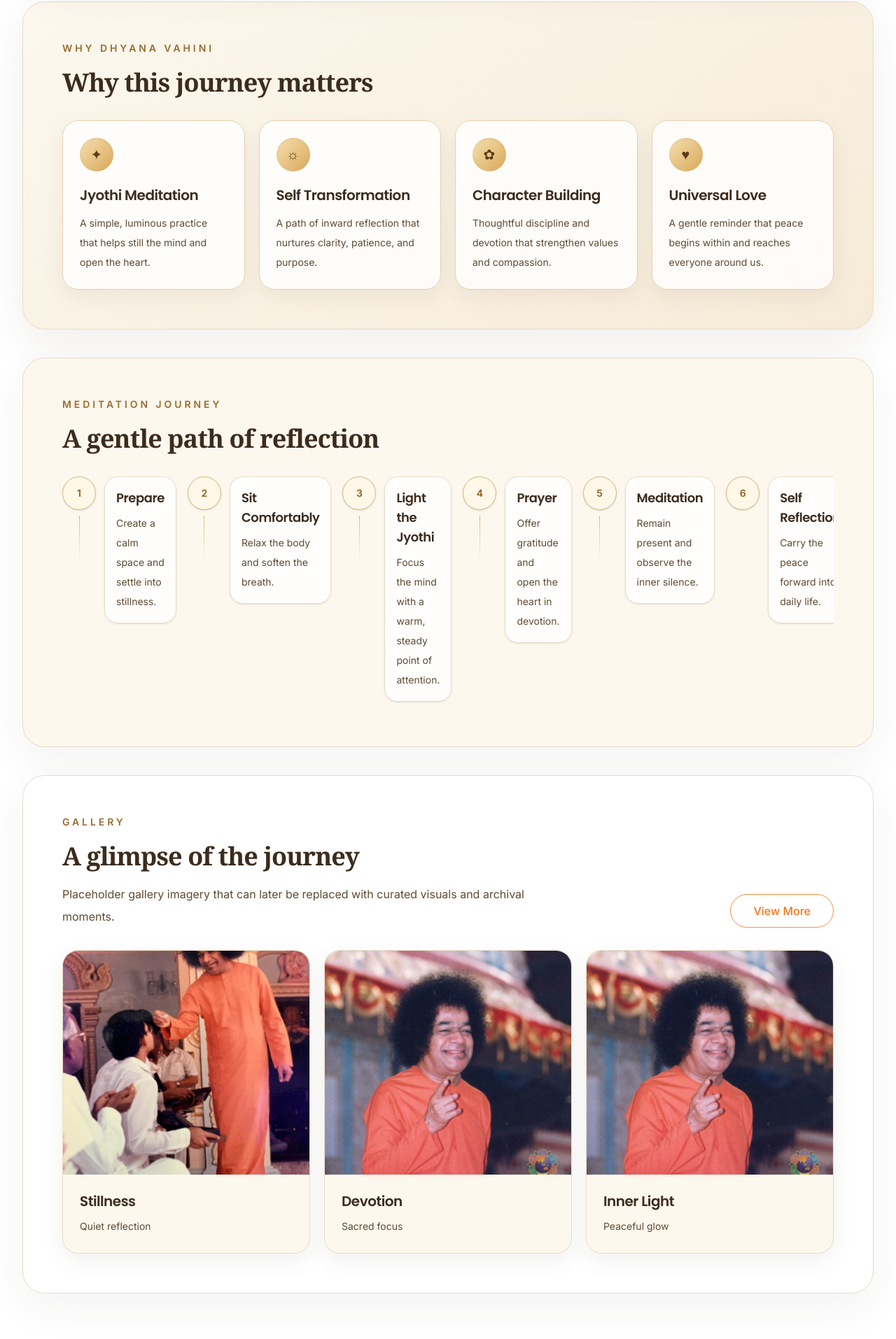
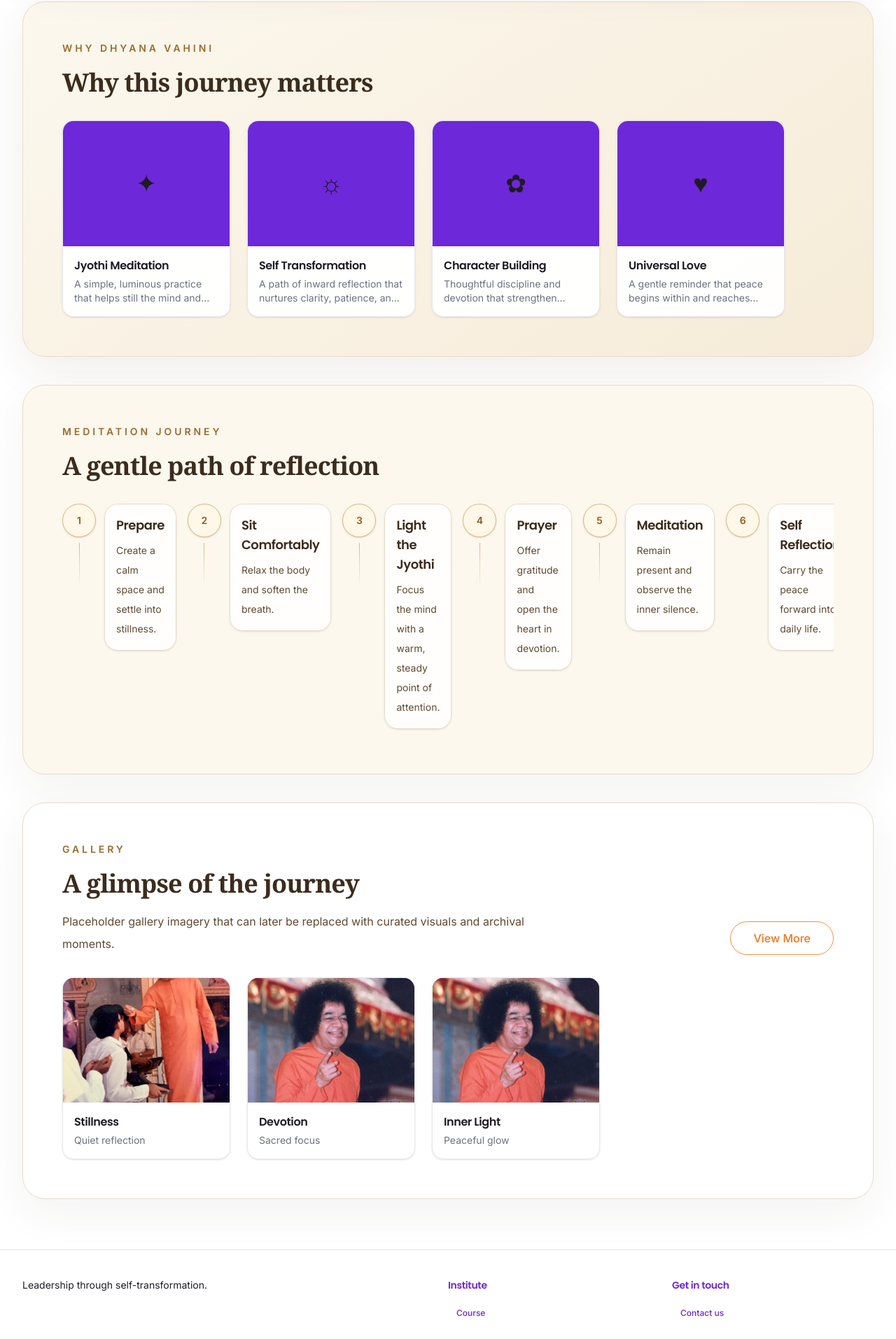
Before and after one commit to andholemoksha/SSSLST_Website, a React (Vite) app in the folder frontend/: page /programme/dhyana-vahini in a window 1280 px wide. Shown: the part 1571-3485 px from the top of the page at 70% size. Built offline with nearby package versions, Linux system fonts and the light colour scheme.

Commit message:
refactor: reuse cards on programme pages

```diff
--- a/frontend/src/features/dhyana-vahini/components/DhyanaVahiniGallery.jsx
+++ b/frontend/src/features/dhyana-vahini/components/DhyanaVahiniGallery.jsx
@@ -1,4 +1,5 @@
 import { Button } from "@/components/ui/Button/button";
+import { TileCard } from "@/components/ui/tile-card";
 import { useDhyanaVahiniContent } from "@/features/dhyana-vahini/hooks/useDhyanaVahiniContent";
 
 export function DhyanaVahiniGallery() {
@@ -24,15 +25,16 @@ export function DhyanaVahiniGallery() {
         </Button>
       </div>
 
-      <div className="mt-8 grid gap-5 md:grid-cols-2 xl:grid-cols-3">
+      <div className="mt-8 grid grid-cols-2 gap-4 sm:flex sm:flex-wrap sm:gap-6">
         {gallery.items.map((item) => (
-          <div key={item.title} className="overflow-hidden rounded-[1.4rem] border border-[#e8dcc9] bg-[#fdf8ee] shadow-[0_10px_30px_rgba(95,74,50,0.08)]">
-            <img src={item.image} alt={item.title} className="h-56 w-full object-cover sm:h-64 lg:h-72 xl:h-80" loading="lazy" />
-            <div className="p-6">
-              <h3 className="text-xl font-semibold text-[#3c2c1d]">{item.title}</h3>
-              <p className="mt-2 text-sm leading-7 text-[#5f4a32]">{item.caption}</p>
-            </div>
-          </div>
+          <TileCard
+            key={item.title}
+            title={item.title}
+            description={item.caption}
+            image={item.image}
+            showFooter={false}
+            className="w-full sm:w-60"
+          />
         ))}
       </div>
     </section>
--- a/frontend/src/features/dhyana-vahini/components/DhyanaVahiniWhy.jsx
+++ b/frontend/src/features/dhyana-vahini/components/DhyanaVahiniWhy.jsx
@@ -1,3 +1,4 @@
+import { TileCard } from "@/components/ui/tile-card";
 import { useDhyanaVahiniContent } from "@/features/dhyana-vahini/hooks/useDhyanaVahiniContent";
 
 export function DhyanaVahiniWhy() {
@@ -14,18 +15,16 @@ export function DhyanaVahiniWhy() {
         </h2>
       </div>
 
-      <div className="mt-8 grid gap-5 md:grid-cols-2 xl:grid-cols-4">
+      <div className="mt-8 grid grid-cols-2 gap-4 sm:flex sm:flex-wrap sm:gap-6">
         {why.items.map((item) => (
-          <div
+          <TileCard
             key={item.title}
-            className="group rounded-[1.4rem] border border-[#e6d2af] bg-white/80 p-6 shadow-[0_10px_30px_rgba(95,74,50,0.08)] transition duration-300 hover:-translate-y-1 hover:shadow-[0_16px_40px_rgba(95,74,50,0.14)]"
-          >
-            <div className="flex h-12 w-12 items-center justify-center rounded-full bg-[linear-gradient(135deg,_#f6e1b0_0%,_#d9a75a_100%)] text-xl text-[#5c3a17] shadow-inner">
-              {item.icon}
-            </div>
-            <h3 className="mt-5 text-xl font-semibold text-[#3c2c1d]">{item.title}</h3>
-            <p className="mt-3 text-sm leading-7 text-[#5f4a32]">{item.description}</p>
-          </div>
+            title={item.title}
+            description={item.description}
+            media={<span className="text-4xl">{item.icon}</span>}
+            showFooter={false}
+            className="w-full sm:w-60"
+          />
         ))}
       </div>
     </section>
--- a/frontend/src/features/home/components/HeroFeatureCard.jsx
+++ b/frontend/src/features/home/components/HeroFeatureCard.jsx
@@ -6,7 +6,7 @@ import {
   GraduationCap,
   Award,
 } from "lucide-react";
-import { TileCard } from "@/components/ui/tile-card";
+import { GlassCard } from "@/components/ui/glass-card";
 
 const iconMap = {
   calendar: Calendar,
@@ -21,17 +21,11 @@ export function HeroFeatureCard({ icon, label }) {
   const Icon = iconMap[icon];
 
   return (
-    <TileCard
-      title={label}
-      media={
-        <div className="flex h-12 w-12 items-center justify-center rounded-full bg-primary/15">
+    <GlassCard className="flex w-40 shrink-0 snap-start flex-col items-center gap-3 p-5 text-center sm:w-auto">
+      <div className="flex h-12 w-12 items-center justify-center rounded-full glow-accent">
           <Icon className="h-6 w-6 text-accent" aria-hidden="true" />
-        </div>
-      }
-      showFooter={false}
-      cta={null}
-      className="w-40 shrink-0 snap-start sm:w-auto"
-      cardClassName="border-primary/20 bg-white/10 text-white shadow-lg backdrop-blur-sm"
-    />
+      </div>
+      <span className="text-sm font-medium text-white">{label}</span>
+    </GlassCard>
   );
 }
--- a/frontend/src/features/home/components/HeroUGCCard.jsx
+++ b/frontend/src/features/home/components/HeroUGCCard.jsx
@@ -1,19 +1,16 @@
 import { Landmark } from "lucide-react";
-import { TileCard } from "@/components/ui/tile-card";
+import { GlassCard } from "@/components/ui/glass-card";
 
 export function HeroUGCCard({ ugc }) {
   return (
-    <TileCard
-      title={ugc.title}
-      description={ugc.subtitle}
-      media={
-        <div className="flex h-12 w-12 shrink-0 items-center justify-center rounded-full bg-primary/15">
+    <GlassCard className="flex items-center gap-4 p-5 text-white">
+      <div className="flex h-12 w-12 shrink-0 items-center justify-center rounded-full glow-accent">
           <Landmark className="h-6 w-6 text-accent" aria-hidden="true" />
-        </div>
-      }
-      showFooter={false}
-      cta={null}
-      cardClassName="border-primary/20 bg-white/10 text-white shadow-lg backdrop-blur-sm"
-    />
+      </div>
+      <div>
+        <p className="font-heading text-lg font-bold">{ugc.title}</p>
+        <p className="text-sm text-white/75">{ugc.subtitle}</p>
+      </div>
+    </GlassCard>
   );
 }
--- a/frontend/src/features/home/components/HighlightsSection.jsx
+++ b/frontend/src/features/home/components/HighlightsSection.jsx
@@ -1,5 +1,5 @@
 import { Section } from "@/components/layout/Section";
-import { TileCard } from "@/components/ui/tile-card";
+import { Card, CardHeader, CardTitle, CardContent } from "@/components/ui/card";
 import { useHomeContent } from "@/features/home/hooks/useHomeContent";
 
 export function HighlightsSection() {
@@ -8,13 +8,16 @@ export function HighlightsSection() {
   return (
     <Section id="highlights" className="scroll-mt-24" containerClassName="grid gap-6 sm:grid-cols-3">
       {highlights.map((highlight) => (
-        <TileCard
+        <Card
           key={highlight.title}
-          title={highlight.title}
-          description={highlight.description}
-          initials={highlight.title.slice(0, 2).toUpperCase()}
-          showFooter={false}
-        />
+        >
+          <CardHeader>
+            <CardTitle>{highlight.title}</CardTitle>
+          </CardHeader>
+          <CardContent className="text-sm">
+            {highlight.description}
+          </CardContent>
+        </Card>
       ))}
     </Section>
   );
--- a/frontend/src/features/satsang/components/SatsangYearCard.jsx
+++ b/frontend/src/features/satsang/components/SatsangYearCard.jsx
@@ -1,43 +1,13 @@
-import { ArrowRight } from "lucide-react";
-import { Link } from "react-router-dom";
-import { Badge } from "@/components/ui/badge";
-import { Button } from "@/components/ui/Button/button";
-import { Card } from "@/components/ui/card";
+import { TileCard } from "@/components/ui/tile-card";
 import { cn } from "@/lib/utils";
 
 export function SatsangYearCard({ item, className }) {
   return (
-    <Card className={cn("overflow-hidden", className)}>
-      <Link to={`/satsang/${item.year}`} className="block">
-        <div className="relative aspect-[4/5] overflow-hidden bg-muted">
-          <img
-            src={item.image}
-            alt={`${item.title} placeholder`}
-            className="h-full w-full object-cover"
-            loading="lazy"
-          />
-          <div className="absolute inset-0 bg-gradient-to-t from-text-h/85 via-text-h/25 to-transparent opacity-95" />
-          <div className="absolute left-4 top-4">
-            <Badge className="border-transparent bg-white text-foreground shadow-sm">
-              {item.year}
-            </Badge>
-          </div>
-          <div className="absolute inset-x-0 bottom-0 p-6 text-white">
-            <p className="text-xs font-semibold uppercase tracking-[0.18em] text-white/80">
-              {item.year}
-            </p>
-            <h3 className="mt-2 text-lg font-semibold leading-none">{item.title}</h3>
-            <Button
-              to={`/satsang/${item.year}`}
-              variant="outline"
-              size="sm"
-              icon={<ArrowRight className="h-4 w-4" />}
-            >
-              View Details
-            </Button>
-          </div>
-        </div>
-      </Link>
-    </Card>
+    <TileCard
+      to={`/satsang/${item.year}`}
+      title={item.title}
+      image={item.image}
+      className={cn("w-full sm:w-60", className)}
+    />
   );
 }
--- a/frontend/src/features/satsang/components/SatsangYearGrid.jsx
+++ b/frontend/src/features/satsang/components/SatsangYearGrid.jsx
@@ -19,12 +19,11 @@ export function SatsangYearGrid() {
         </p>
       </div>
 
-      <div className="mt-12 grid gap-7 sm:grid-cols-2 lg:grid-cols-3 xl:grid-cols-12">
-        {yearsSection.years.map((item, index) => (
+      <div className="mt-12 grid grid-cols-2 gap-4 sm:flex sm:flex-wrap sm:gap-6">
+        {yearsSection.years.map((item) => (
           <SatsangYearCard
             key={item.year}
             item={item}
-            className={index === 4 ? "xl:col-span-3 xl:col-start-3" : "xl:col-span-3"}
           />
         ))}
       </div>
```
